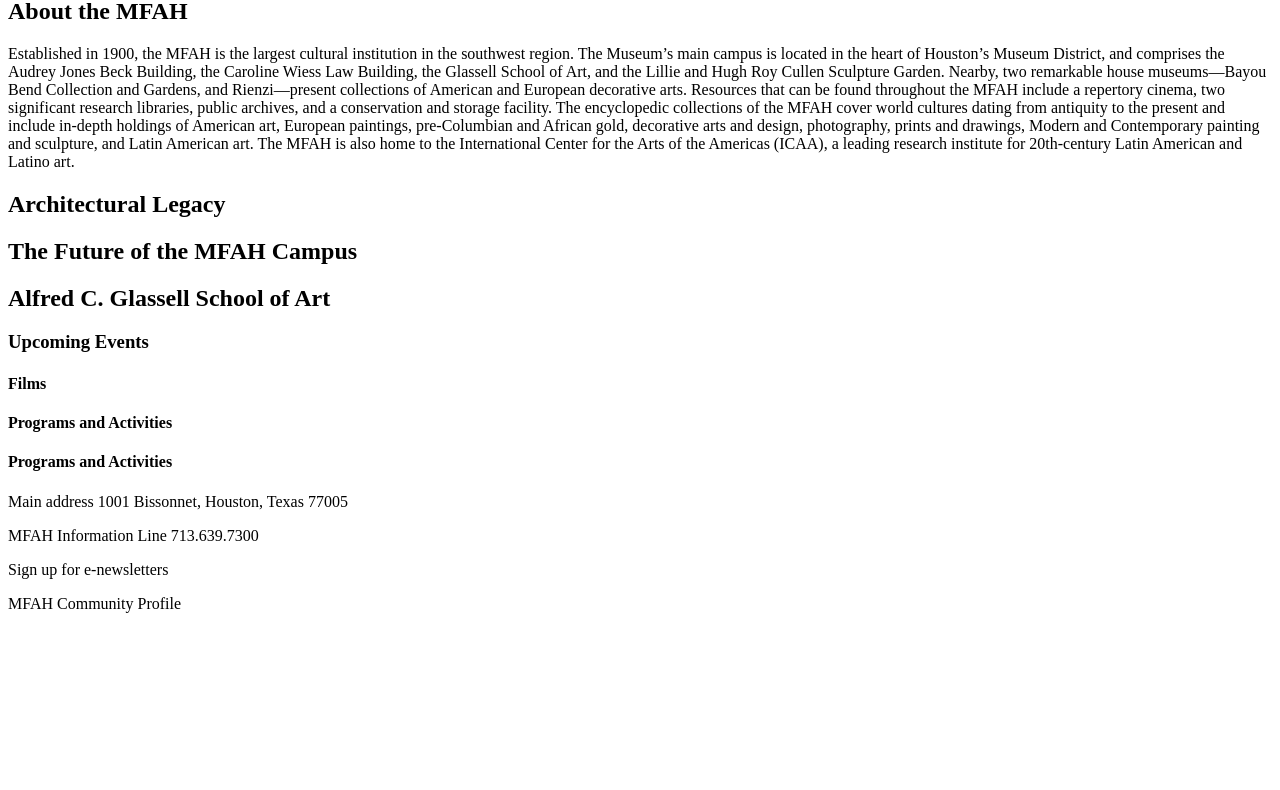
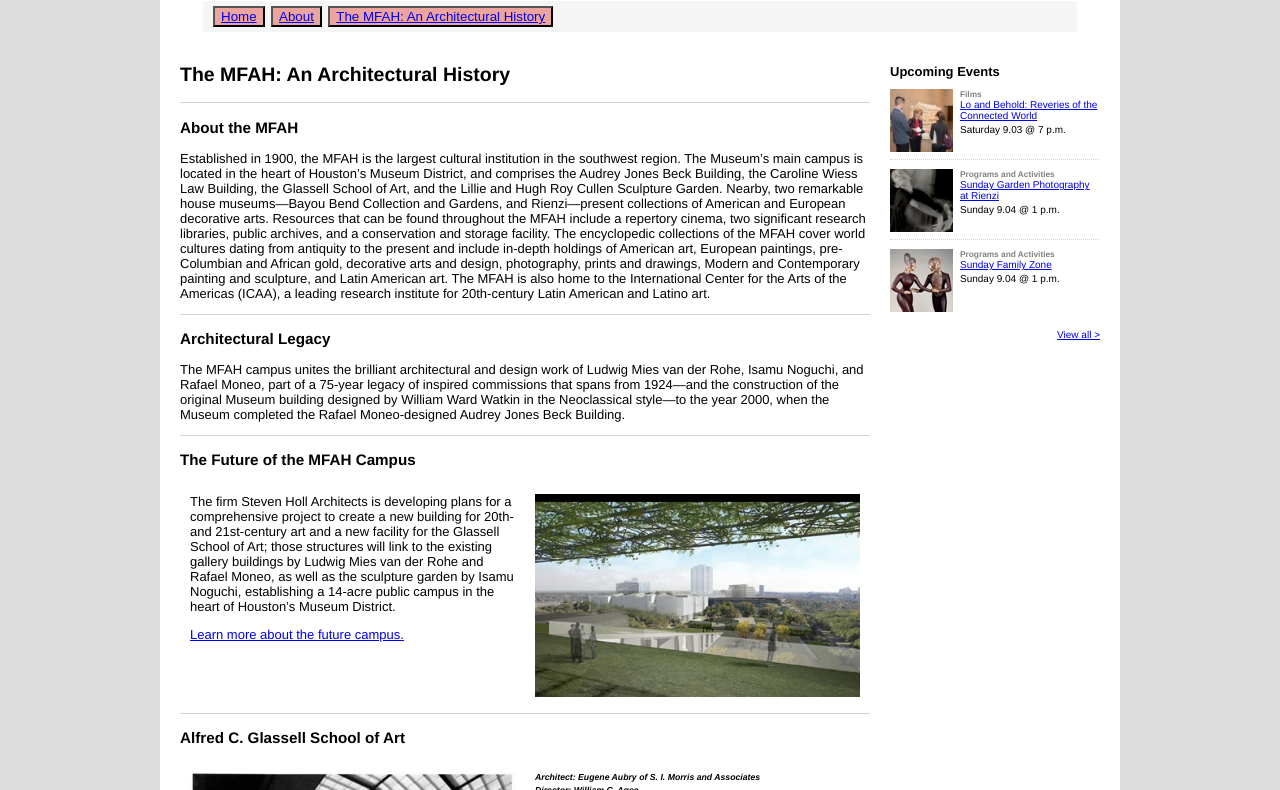
Before and after one commit to mccullougw1/tiy-assignment-04-multi-column-layout, a plain HTML site: page index.html in a window 1280 px wide. Shown: the part 66-856 px from the top of the page. Before the commit the page ends 800 px from the top, so only its background shows below. Drawn offline with Linux system fonts and the light colour scheme.

Commit message:
initial commit

```diff
--- a/index.html
+++ b/index.html
@@ -5,61 +5,109 @@
    <head>
       <meta charset="utf-8">
       <title>MFAH</title>
-      <link href="style.css" rel="stylesheet" type="text/css"/>
+      <link href="styles.css" rel="stylesheet" type="text/css"/>
    </head>
 
    <body>
-      <div id="left-side">
       <div class="header">
-            MFAH The Museum of Fine Arts, Houston
+         <img class="logo" src="./images/mfah-logo.png"/>
+         <img class="label" src="./images/mfah-label.png"/>
       </div>
 
+      <div id="app-container">
+
+
+         <div class="link-bar">
+            <button><a href="https://www.mfah.org/">Home</a></button>
+            <button><a href="https://www.mfah.org/about">About</a></button>
+            <button><a href="file:///Users/williammccullough/TIY/assignments/assignment-04/index.html">The MFAH: An Architectural History</a></button>
+         </div>
+         <div class="column-container">
+            <div class="column container left-side">
                <div class="title">
-            The MFAH: An Architectural History
+                  <h2>The MFAH: An Architectural History</h2>
                </div>
-
+               <hr>
                <div>
-            <h2>About the MFAH</h2>
+                  <h3>About the MFAH</h3>
                   <p>Established in 1900, the MFAH is the largest cultural institution in the southwest region. The Museum’s main campus is located in the heart of Houston’s Museum District, and comprises the Audrey Jones Beck Building, the Caroline Wiess Law Building, the Glassell School of Art, and the Lillie and Hugh Roy Cullen Sculpture Garden. Nearby, two remarkable house museums—Bayou Bend Collection and Gardens, and Rienzi—present collections of American and European decorative arts. Resources that can be found throughout the MFAH include a repertory cinema, two significant research libraries, public archives, and a conservation and storage facility. The encyclopedic collections of the MFAH cover world cultures dating from antiquity to the present and include in-depth holdings of American art, European paintings, pre-Columbian and African gold, decorative arts and design, photography, prints and drawings, Modern and Contemporary painting and sculpture, and Latin American art. The MFAH is also home to the International Center for the Arts of the Americas (ICAA), a leading research institute for 20th-century Latin American and Latino art.</p>
                </div>
-
+               <hr>
                <div>
-            <h2>Architectural Legacy</h2>
+                  <h3>Architectural Legacy</h3>
+                  <p>The MFAH campus unites the brilliant architectural and design work of Ludwig Mies van der Rohe, Isamu Noguchi, and Rafael Moneo, part of a 75-year legacy of inspired commissions that spans from 1924—and the construction of the original Museum building designed by William Ward Watkin in the Neoclassical style—to the year 2000, when the Museum completed the Rafael Moneo-designed Audrey Jones Beck Building.</p>
                </div>
-
+               <hr>
                <div>
-            <h2>The Future of the MFAH Campus</h2>
+                  <h3>The Future of the MFAH Campus</h3>
+                  <div class="column-container future">
+                     <div class="future-txt">
+                        <div>The firm Steven Holl Architects is developing plans for a comprehensive project to create a new building for 20th- and 21st-century art and a new facility for the Glassell School of Art; those structures will link to the existing gallery buildings by Ludwig Mies van der Rohe and Rafael Moneo, as well as the sculpture garden by Isamu Noguchi, establishing a 14-acre public campus in the heart of Houston’s Museum District.</div>
+                        <p><a href="https://www.mfah.org/about/campus-redevelopment/">Learn more about the future campus.</a></p>
                      </div>
-
+                     <div class="future-img">
+                        <img src="./images/mfah-future-campus.jpg"/>
+                     </div>
+                  </div>
+               </div>
+               <hr>
                <div>
-            <h2>Alfred C. Glassell School of Art</h2>
+                  <h3>Alfred C. Glassell School of Art</h3>
+                  <div class="column-container art">
+                     <div class="art-img">
+                        <img src="./images/mfah-glassell-school-of-art.jpg"/>
+                     </div>
+                     <div class="art-info">
+                        <h6><em>Architect: Eugene Aubry of S. I. Morris and Associates</em></h6>
+                        <h6><em>Director: William C. Agee</em></h6>
+                        <h6><em>Year: 1979</em></h6>
+                        <p>By the mid-1970s, the Museum needed a new facility for its school of art to accommodate the growing student body. Under the guidance of Museum director William C. Agee, and with a generous donation from Alfred Glassell, Jr., a plan for an approximately 42,000-square-foot building was drawn up by architects Eugene Aubry and R. Nolen Willis of the prominent Houston firm S. I. Morris and Associates. The building—a two-story space made from concrete and glass-block, and located one block north of the Museum—represented the first time that the school had a home of its own in its 52-year history. The Glassell School of Art opened to the public on January 13, 1979.</p>
+                     </div>
+                  </div>
                </div>
 
             </div>
 
-      <div id="right-side">
-         <div class="header">
-            <h3>Upcoming Events</h3>
+            <div class="column-container right-side">
+                  <h4 class="event-title">Upcoming Events</h4>
+                  <div class="column-container events">
+                     <img src="./images/mfah-upcoming-event-1-artspeak101.jpg"/>
+                     <div class="event-1">
+                        <h5>Films</h5>
+                        <div><a href="https://www.mfah.org/calendar/lo-and-behold-reveries-of-the-connected-world">Lo and Behold: Reveries of the Connected World</a></div>
+                        <div class="day-time">Saturday 9.03 @ 7 p.m.</div>
                      </div>
-         <div class="event-1">
-            <h4>Films</h4>
+                     <hr>
                   </div>
 
+                  <div class="column-container events">
+                     <img src="./images/mfah-upcoming-event-2-photography-influence.jpg"/>
                      <div class="event-2">
-            <h4>Programs and Activities</h4>
+                        <h5>Programs and Activities</h5>
+                        <div><a href="https://www.mfah.org/calendar/sunday-garden-photography">Sunday Garden Photography at Rienzi</a></div>
+                        <div class="day-time">Sunday 9.04 @ 1 p.m.</div>
+                     </div>
+                     <hr>
                   </div>
 
+                  <div class="column-container events">
+                     <img src="./images/mfah-upcoming-event-3-art-bite.jpg"/>
                      <div class="event-3">
-            <h4>Programs and Activities</h4>
+                        <h5>Programs and Activities</h5>
+                        <div><a href="https://www.mfah.org/calendar/sunday-family-zone">Sunday Family Zone</a></div>
+                        <div class="day-time">Sunday 9.04 @ 1 p.m.</div>
                      </div>
                   </div>
-
+                  <div class="column-container view-all"><a href="https://www.mfah.org/calendar?eventType=Activity">View all ></a></div>
+            </div>
+         </div>
+         <hr>
          <div class="footer">
-         <p>Main address  1001 Bissonnet, Houston, Texas 77005</p>
-         <p>MFAH Information Line  713.639.7300</p>
-         <p>Sign up for e-newsletters</p>
-         <p>MFAH Community Profile</p>
+            <p><strong>Main address</strong><span> ></span> 1001 Bissonnet, Houston, Texas 77005</p>
+            <p><strong>MFAH Information Line</strong><span> ></span> 713.639.7300</p>
+            <p><strong>Sign up for e-newsletters</strong><span> ></span></p>
+            <p><strong>MFAH Community Profile</strong><span> ></span></p>
          </div>
-
+      </div>
    </body>
 </html>
--- a/styles.css
+++ b/styles.css
@@ -0,0 +1,158 @@
+* {
+   box-sizing: border-box;
+}
+img {
+   display: block;
+   width: 100%;
+}
+body {
+   margin: 0;
+}
+
+body {
+   font-family: 'Helvetica-Neue', 'Helvetica', sans-serif;
+   background: #ddd;
+}
+#app-container {
+   max-width: 960px;
+   margin-left: auto;
+   margin-right: auto;
+   background: #fff;
+   padding-right: 20px;
+   padding-left: 20px;
+   padding-bottom: 20px;
+   padding-top: 2px;
+}
+.header {
+   font-size: 0;
+   max-width: 960px;
+   margin-left: auto;
+   margin-right: auto;
+   margin-bottom: 0px;
+   padding-bottom: -5px;
+   background: #313131;
+}
+.logo {
+   width: 20%;
+   height: 50px;
+   display: inline-block;
+}
+.label {
+   width: 50%;
+   height: 50px;
+   display: inline-block;
+}
+.link-bar {
+   width: 95%;
+   margin-top: 15px;
+   margin-bottom: 15px;
+   padding-top: 5px;
+   padding-bottom: 5px;
+   padding-left: 10px;
+   margin-left: auto;
+   margin-right: auto;
+   background: #F5F5F5;
+}
+.link-bar button {
+   background: #EBA49E;
+   margin-right: 2px;
+   color: gray;
+
+}
+.column-container {
+   font-size: 0;
+}
+.column-container > * {
+   display: inline-block;
+   font-size: small;
+   vertical-align: top;
+}
+.left-side {
+   width: 75%;
+}
+.left-side hr {
+   border: none;
+   border-top: 1px solid lightgrey;
+}
+.future > * {
+   width: 50%;
+   padding: 10px;
+}
+.art > * {
+   width: 50%;
+   padding: 10px;
+}
+.art-info h6 {
+   padding: 0px;
+   margin-top: 0px;
+   margin-bottom: 3px;
+}
+.right-side {
+   width: 25%;
+   padding-left: 20px;
+   text-align: auto;
+}
+.event-title {
+   width: 100%;
+   margin-bottom: 10px;
+}
+.events {
+   width: 100%;
+   font-size: 0;
+   height: 70px;
+   margin-bottom: 10px;
+}
+.events img {
+   width: 30%;
+}
+.events h5 {
+   color: grey;
+   margin-bottom: 0px;
+   margin-top: 0px;
+   padding-left: 5px:
+}
+.event-1 {
+   width: 70%;
+   font-size: 10px;
+   padding-left: 7px;
+}
+.event-2 {
+   width: 70%;
+   font-size: 10px;
+   padding-left: 7px;
+}
+.event-3 {
+   width: 70%;
+   font-size: 10px;
+   padding-left: 7px;
+}
+.day-time {
+   padding-top: 3px;
+}
+.events hr {
+   width: 100%;
+   border: none;
+   border-top: 1px dotted lightgrey;
+}
+
+.view-all {
+   text-align: right;
+   width: 100%;
+}
+.view-all a {
+   font-size: 10px;
+}
+
+.footer {
+   font-size: 0;
+}
+.footer > * {
+   display: inline-block;
+   font-size: 8px;
+   vertical-align: top;
+   width: 25%;
+   text-align: center;
+}
+.footer span {
+   color: red;
+}
```
Also changed, not shown: images/mfah-future-campus.jpg (added), images/mfah-glassell-school-of-art.jpg (added), images/mfah-label.png (added), images/mfah-logo.png (added), images/mfah-upcoming-event-1-artspeak101.jpg (added), images/mfah-upcoming-event-2-photography-influence.jpg (added), images/mfah-upcoming-event-3-art-bite.jpg (added). Lines whose indentation alone changed are shown as unchanged.
